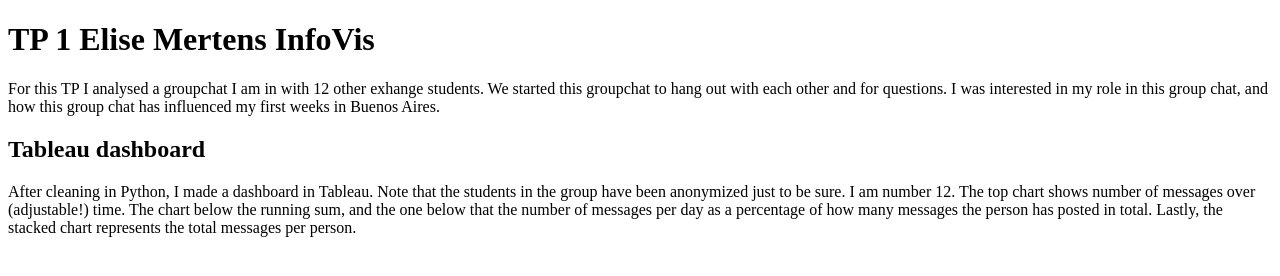
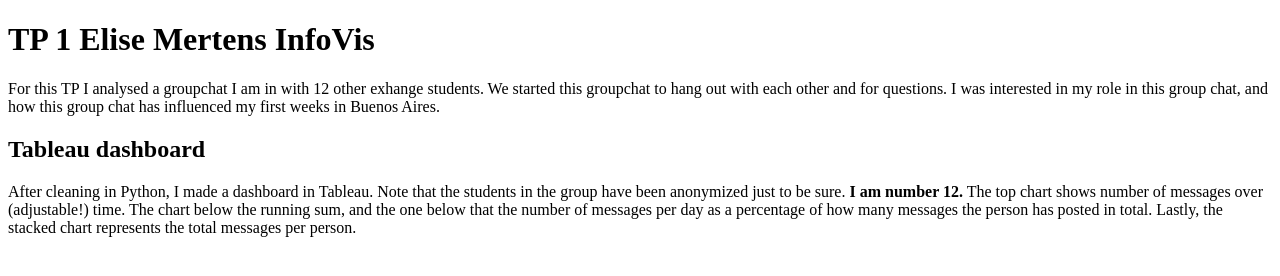
Before and after one commit to emertensitba/infovis, a plain HTML site: page index.html in a window 1280 px wide. Shown: the top 276 px of the page. Drawn offline with Linux system fonts and the light colour scheme.

Commit message:
Update index.html

```diff
--- a/index.html
+++ b/index.html
@@ -13,7 +13,7 @@
 
   </p>
   <h2> Tableau dashboard </h2>
-  <p> After cleaning in Python, I made a dashboard in Tableau. Note that the students in the group have been anonymized just to be sure. I am number 12.
+  <p> After cleaning in Python, I made a dashboard in Tableau. Note that the students in the group have been anonymized just to be sure. <b>I am number 12.</b>
     The top chart shows number of messages over (adjustable!) time. The chart below the running sum, and the one below that the number of messages per day
   as a percentage of how many messages the person has posted in total. Lastly, the stacked chart represents the total messages per person. </p>
   <script class="center" type='text/javascript' src='https://prod-useast-a.online.tableau.com/javascripts/api/viz_v1.js'></script><div class='tableauPlaceholder' style='width: 1366px; height: 895px;'><object class='tableauViz' width='1366' height='895' style='display:none;'><param name='host_url' value='https%3A%2F%2Fprod-useast-a.online.tableau.com%2F' /> <param name='embed_code_version' value='3' /> <param name='site_root' value='&#47;t&#47;emertensitba' /><param name='name' value='WhatsappgroupanalysisPersonalDataTP&#47;Dashboard1' /><param name='tabs' value='no' /><param name='toolbar' value='yes' /><param name='showAppBanner' value='false' /></object></div>
```
